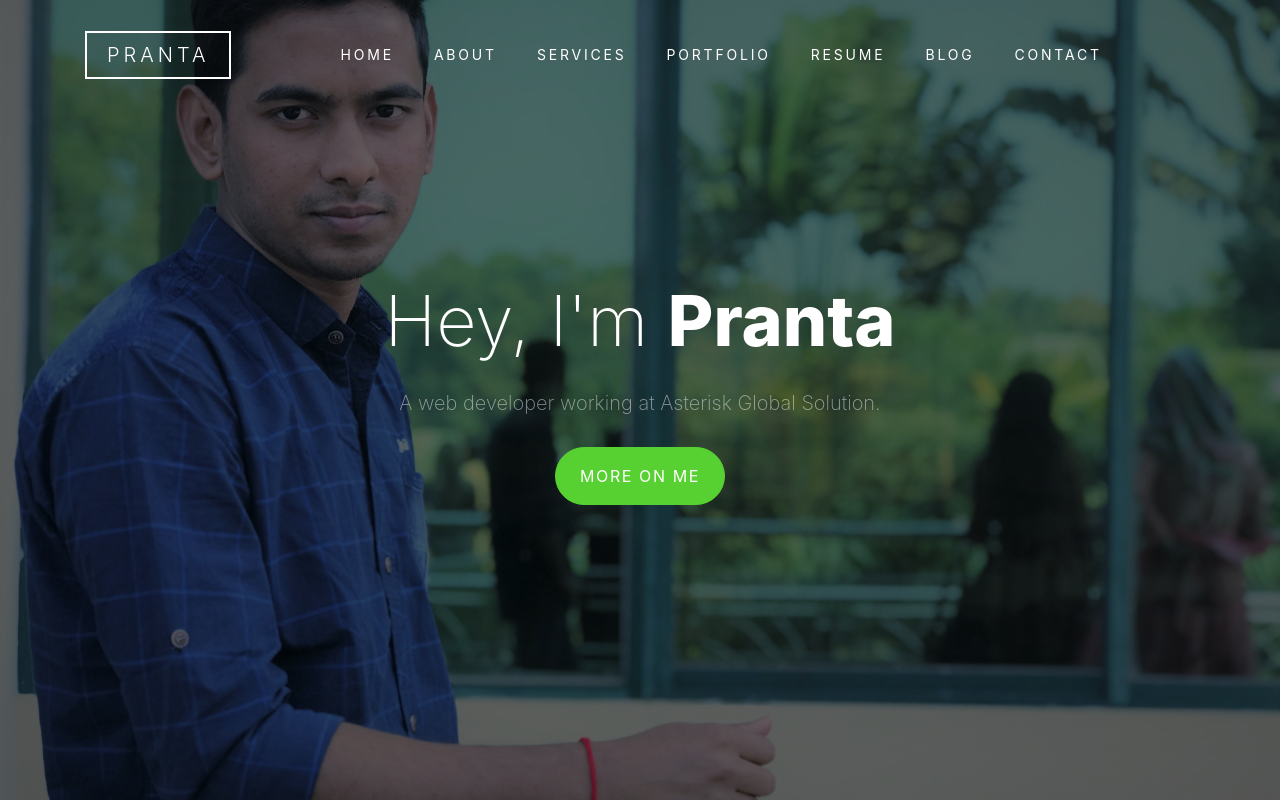
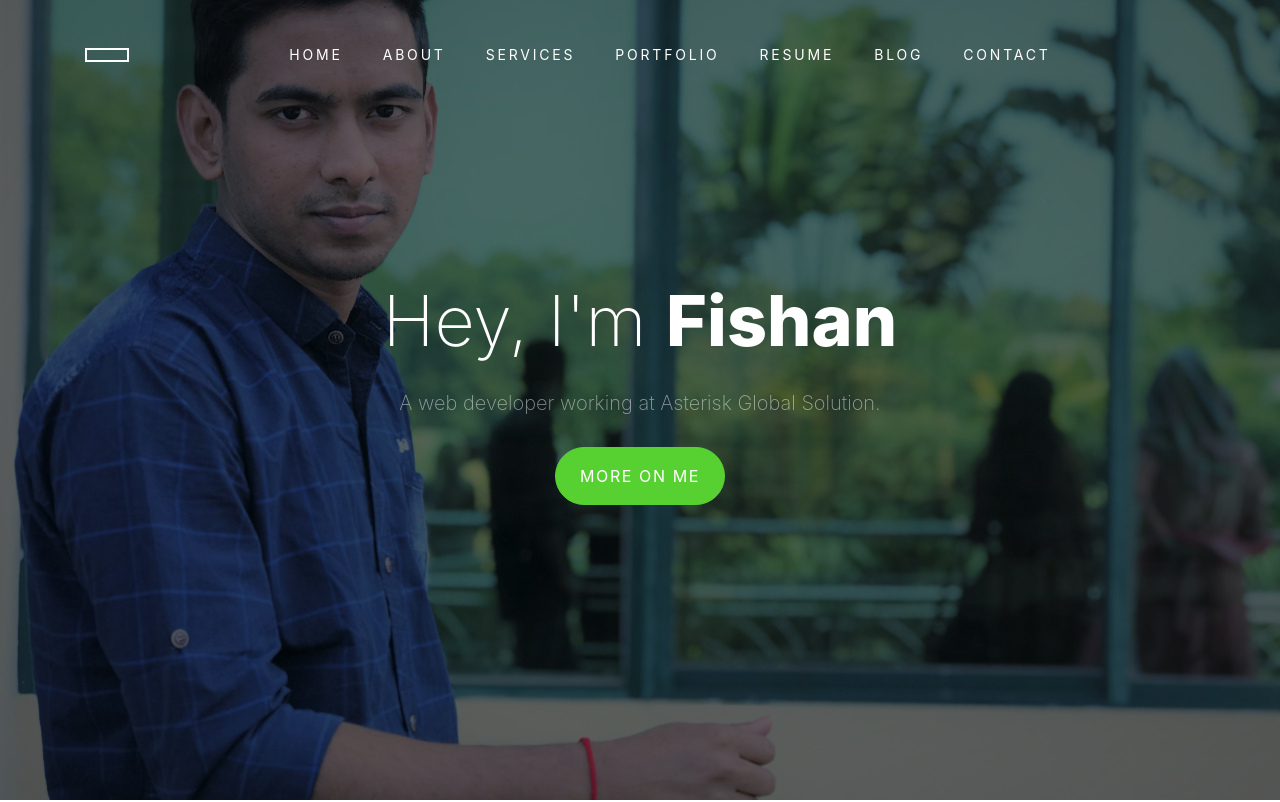
Before and after one commit to prantakumar/Pranta-17101017, a plain HTML site: page alias/index.html in a window 1280 px wide. Shown: the top 802 px of the page. Drawn offline with nearby package versions, Linux system fonts and the light colour scheme; some packages are replaced by stand-ins of ours; no server answers; files whose address does not match are found by name.

Commit message:
Update index.html

```diff
--- a/alias/index.html
+++ b/alias/index.html
@@ -34,7 +34,7 @@
                 <span class="navbar-toggler-icon"></span>
             </button>
 
-            <a class="navbar-brand" href="index.html">Pranta</a>
+            <a class="navbar-brand" href="index.html"></a>
             <div class="collapse navbar-collapse justify-content-md-center" id="navbarsExample09">
                 <ul class="navbar-nav">
                     <li class="nav-item"><a class="nav-link" href="#section-home">Home</a></li>
@@ -56,7 +56,7 @@
         <div class="container">
             <div class="row intro-text align-items-center justify-content-center">
                 <div class="col-md-10 text-center">
-                    <h1 class="site-heading site-animate">Hey, I'm <strong>Pranta</strong></h1>
+                    <h1 class="site-heading site-animate">Hey, I'm <strong>Fishan</strong></h1>
                     <p class="lead site-subheading mb-4 site-animate">A web developer working at Asterisk Global Solution.</p>
                     <p><a href="#section-about" class="smoothscroll btn btn-primary px-4 py-3">More On Me</a></p>
                 </div>
```
